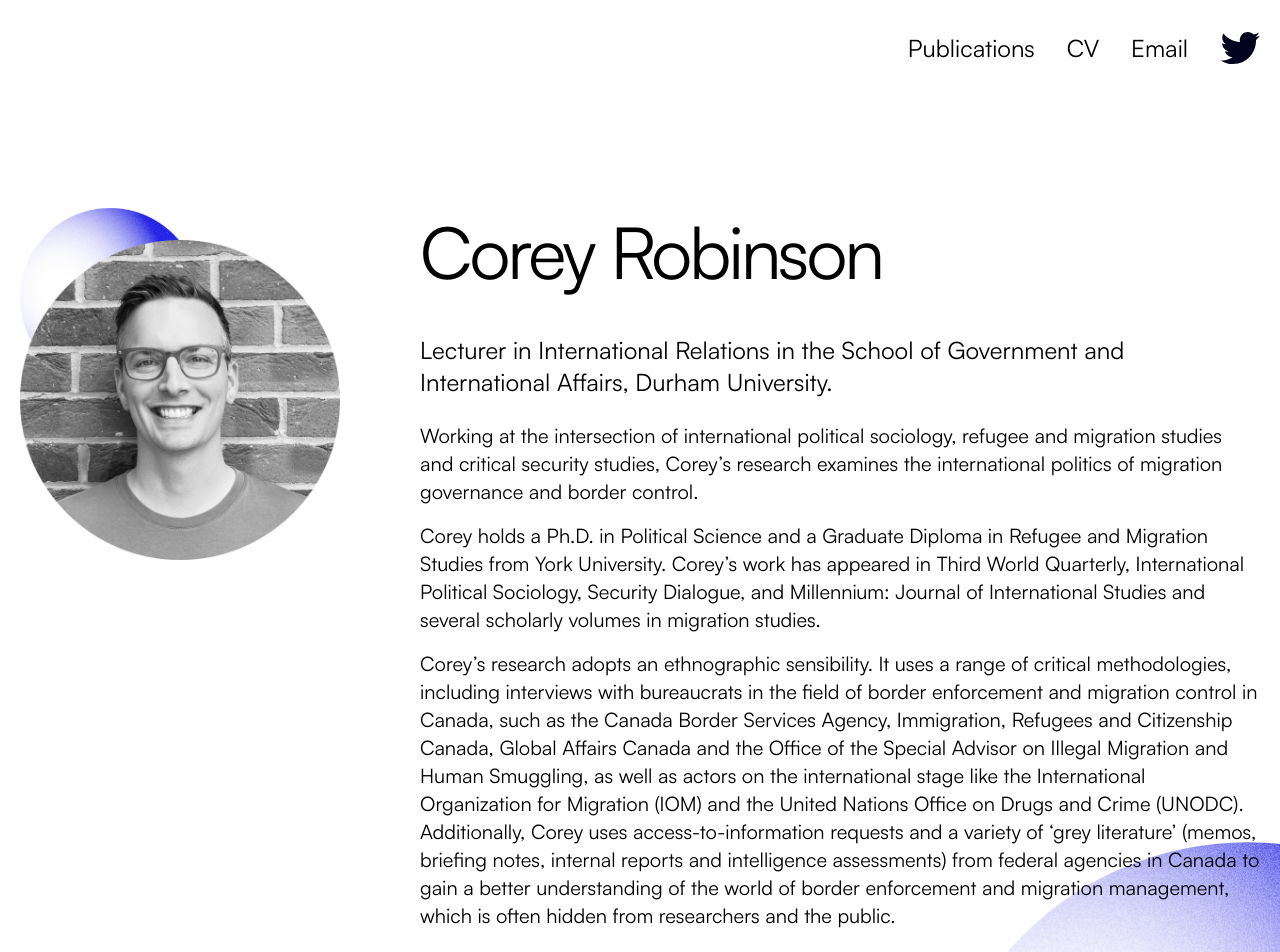
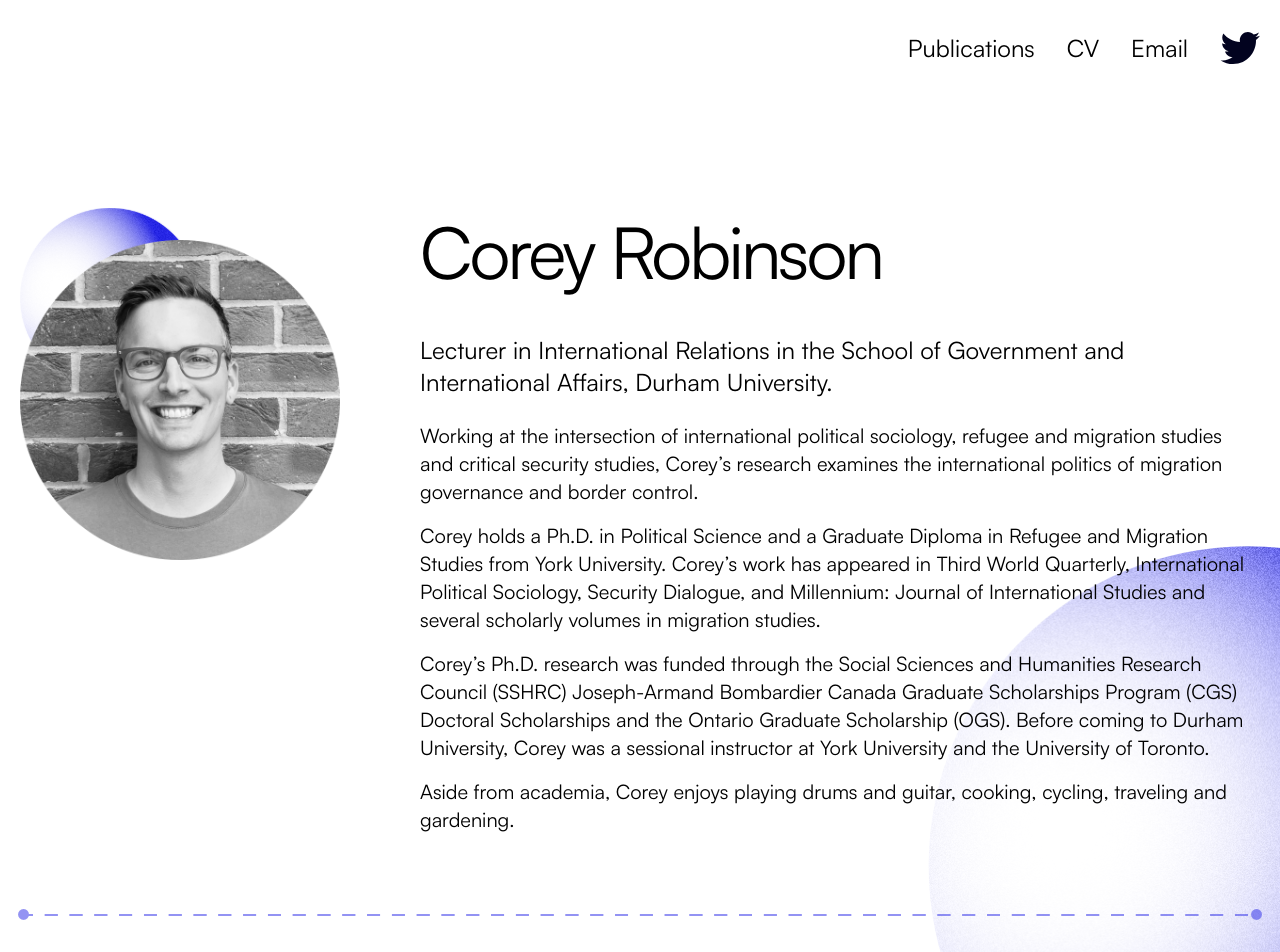
Before and after one commit to cmkshaw/coreyrobinson2022, a Next.js app: page / in a window 1280 px wide. Shown: the top 952 px of the page. Built offline with nearby package versions, Linux system fonts and the light colour scheme; no server answers.

Commit message:
Tweak about

```diff
--- a/components/content/about.tsx
+++ b/components/content/about.tsx
@@ -30,22 +30,6 @@ const About = () => {
           and several scholarly volumes in migration studies.
         </p>
         <p>
-          Corey’s research adopts an ethnographic sensibility. It uses a range
-          of critical methodologies, including interviews with bureaucrats in
-          the field of border enforcement and migration control in Canada, such
-          as the Canada Border Services Agency, Immigration, Refugees and
-          Citizenship Canada, Global Affairs Canada and the Office of the
-          Special Advisor on Illegal Migration and Human Smuggling, as well as
-          actors on the international stage like the International Organization
-          for Migration (IOM) and the United Nations Office on Drugs and Crime
-          (UNODC). Additionally, Corey uses access-to-information requests and a
-          variety of ‘grey literature’ (memos, briefing notes, internal reports
-          and intelligence assessments) from federal agencies in Canada to gain
-          a better understanding of the world of border enforcement and
-          migration management, which is often hidden from researchers and the
-          public.
-        </p>
-        <p>
           Corey’s Ph.D. research was funded through the Social Sciences and
           Humanities Research Council (SSHRC) Joseph-Armand Bombardier Canada
           Graduate Scholarships Program (CGS) Doctoral Scholarships and the
```
